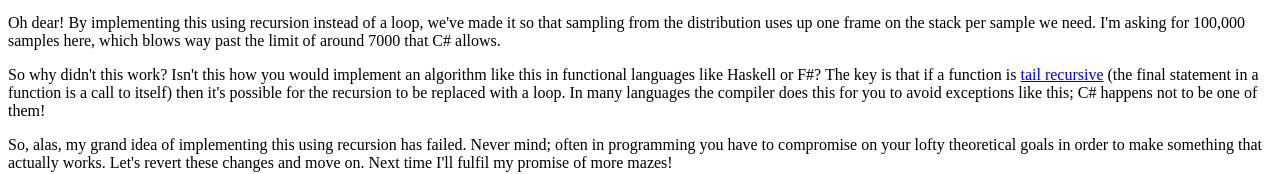
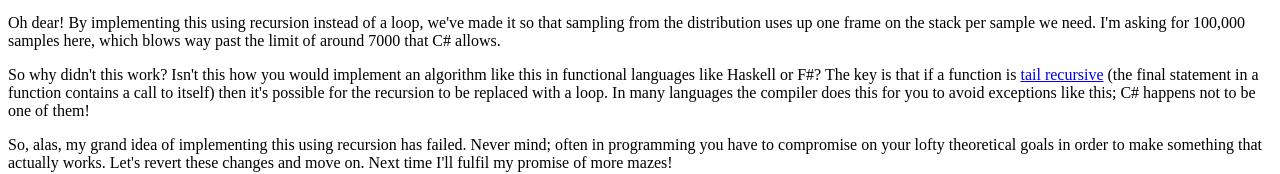
Before and after one commit to djcarter85/codingblog, an Eleventy site: page src/_posts/2025-09-04-PGF-04.md in a window 1280 px wide. Shown: the part 1548-1722 px from the top of the page. Built offline with nearby package versions, Linux system fonts and the light colour scheme; Eleventy itself is replaced by a stand-in of ours; some packages are replaced by stand-ins of ours; files that its build step writes are made by us from their sources; a web font is replaced by a local one.

Commit message:
Update 2025-09-04-PGF-04.md

```diff
--- a/src/_posts/2025-09-04-PGF-04.md
+++ b/src/_posts/2025-09-04-PGF-04.md
@@ -99,7 +99,7 @@ around 7000 that C# allows.
 So why didn't this work? Isn't this how you would implement an algorithm like
 this in functional languages like Haskell or F#? The key is that if a function
 is [tail recursive](https://en.wikipedia.org/wiki/Tail_call) (the final
-statement in a function is a call to itself) then it's possible for the
+statement in a function contains a call to itself) then it's possible for the
 recursion to be replaced with a loop. In many languages the compiler does this
 for you to avoid exceptions like this; C# happens not to be one of them!
 
```
